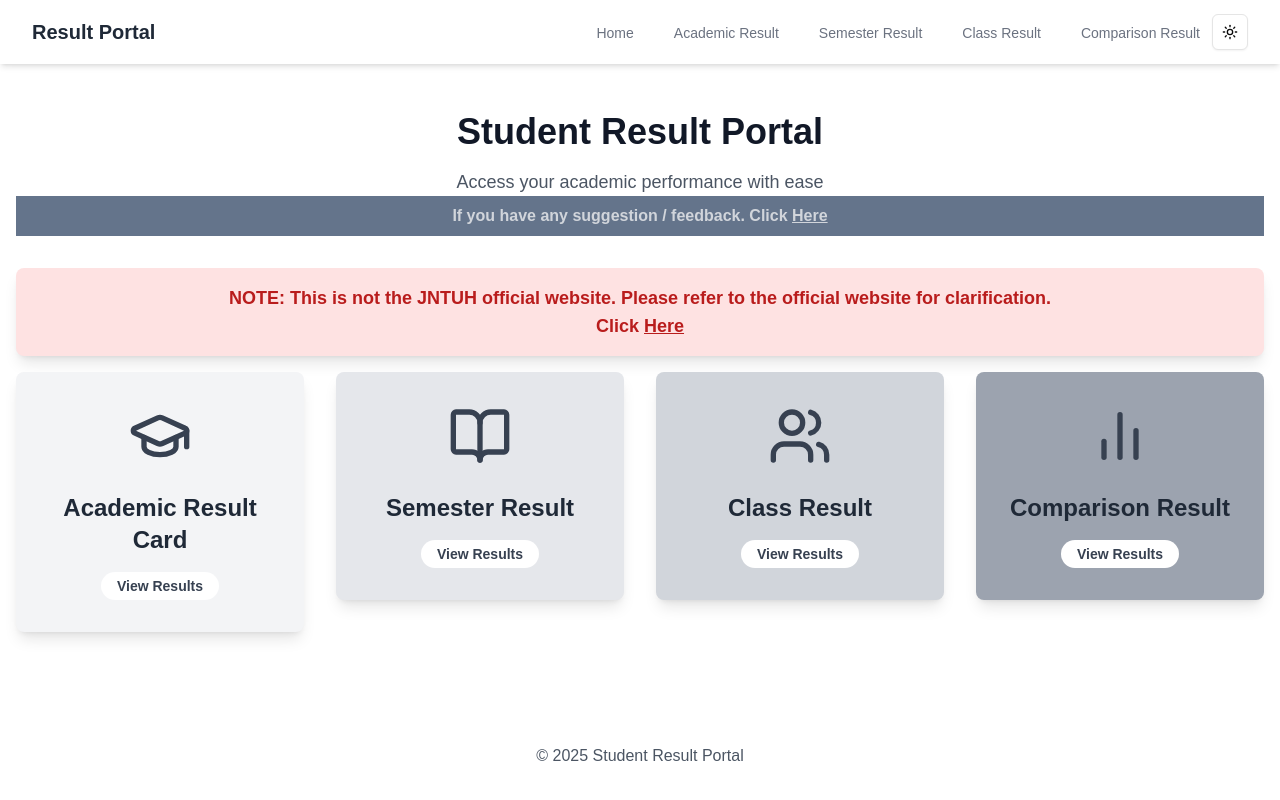
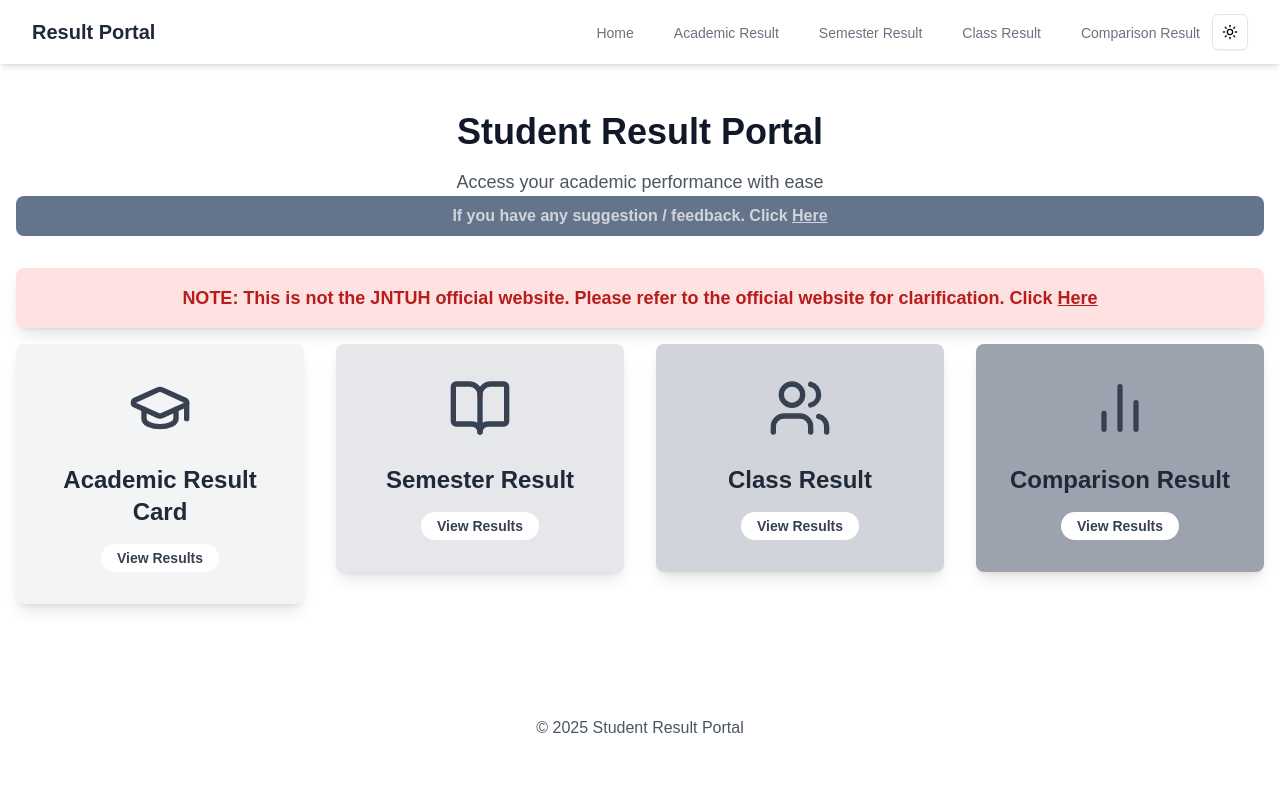
Before and after one commit to Hemant2059/jntuh-results, a Next.js app: page / in a window 1280 px wide. Built offline with nearby package versions, Linux system fonts and the light colour scheme.

Commit message:
Refactor AcademicTable and Home components for improved layout and styling, enhance feedback suggestion visibility, and clarify website affiliation

```diff
--- a/app/academic/AcademicTable.tsx
+++ b/app/academic/AcademicTable.tsx
@@ -152,7 +152,7 @@ const AcademicTable: React.FC<TableComponentProps> = ({ result }) => {
               </div>
             ))}
 
-            <Card><div className="m-2 flex justify-between items-center px-4 bg-slate-200">
+            <Card><div className="m-2 flex justify-between items-center px-4">
                   <p className="text-[40%] md:text-md lg:text-lg font-semibold">CGPA</p>
                   <Badge variant="outline" className="text-[40%] md:text-md lg:text-lg px-4 py-2">
                     {calculateCGPA(data.Result, data.Details.Roll_No)}
--- a/app/page.tsx
+++ b/app/page.tsx
@@ -18,15 +18,14 @@ export default function Home() {
           <div className="text-center  mb-8">
             <h1 className="text-xl md:text-3xl lg:text-4xl font-bold text-gray-900 dark:text-white mb-4">Student Result Portal</h1>
             <p className="text-base md:text-lg text-gray-600 dark:text-gray-300">Access your academic performance with ease</p>
-            <p className="text-base font-bold bg-slate-500 p-2 text-gray-300 dark:text-gray-300">If you have any suggestion / feedback. <span>Click <a href="https://forms.gle/tkFeACY69enzZxEH9" target="_blank" rel="noopener noreferrer" className='underline'>
+            <p className="text-base font-bold bg-slate-500 p-2 text-gray-300 dark:text-gray-300 rounded-lg">If you have any suggestion / feedback. <span>Click <a href="https://forms.gle/tkFeACY69enzZxEH9" target="_blank" rel="noopener noreferrer" className='underline'>
   Here
 </a></span></p>
           </div>
           <div className="mb-4 bg-red-100 dark:bg-red-900 text-red-700 dark:text-red-100 p-4 rounded-lg shadow-lg text-center mx-auto">
-            <p className="text-base md:text-lg font-semibold">NOTE: This is not the JNTUH official website. Please refer to the official website for clarification.</p>
-            <p className="text-base md:text-lg font-semibold">Click <a href="https://results.jntuh.ac.in/" target="_blank" rel="noopener noreferrer" className='underline'>
-  Here
-</a></p>
+            <p className="text-base md:text-lg font-semibold">NOTE: This is not the JNTUH official website. Please refer to the official website for clarification. Click <a href="https://results.jntuh.ac.in/" target="_blank" rel="noopener noreferrer" className='underline'>
+            Here</a></p>
+
 
           </div>
 
```
